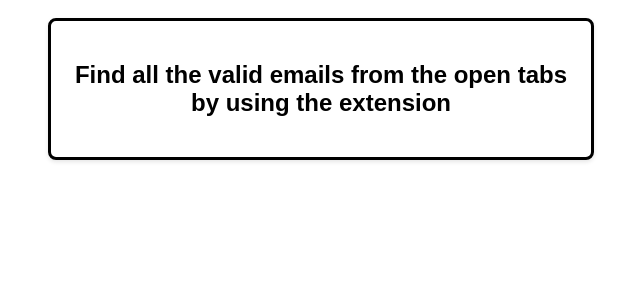
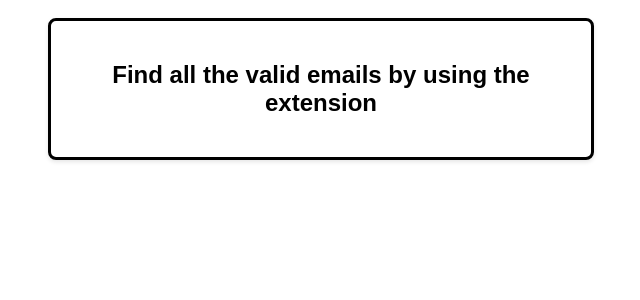
Before and after one commit to Angel-12314/Filter-Valid-Emails-Extension, a Flask app: page /validate in a window 1280 px wide. Shown: the top 300 px of the page, without its empty margins (319-959 px from the left). Run offline with Flask 3, Linux system fonts and the light colour scheme; parts of the project's set-up code (start-up, migrations or seed data) failed here and were passed over.

Commit message:
Update home.html

```diff
--- a/templates/home.html
+++ b/templates/home.html
@@ -27,7 +27,7 @@
   <body>
     <div class="card-container">
   <div class="card">
-    <h2>Find all the valid emails from the open tabs by using the extension</h2>
+    <h2>Find all the valid emails by using the extension</h2>
   </div>
 </div>
 
```
